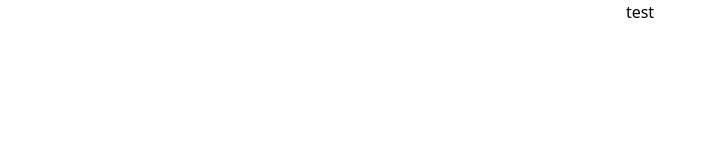
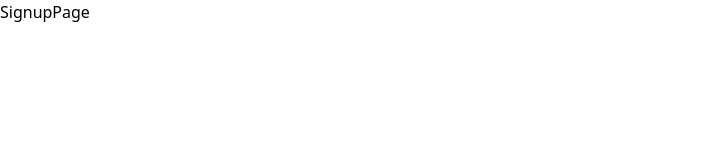
Before and after one commit to JayoonKoo/DoDoItWebFront, a React (Create React App) app: page / in a window 1280 px wide. Shown: the top 160 px of the page, without its empty margins (0-716 px from the left). Built offline with nearby package versions, Linux system fonts and the light colour scheme; the HTML template or start-up script is replaced by a standard one.

Commit message:
feat: signup page 생성

```diff
--- a/src/App.tsx
+++ b/src/App.tsx
@@ -1,8 +1,9 @@
 import React from 'react';
+import SignupPage from './pages/SignupPage';
 
 function App() {
   return (
-    <div className='text-center'>test</div>
+    <SignupPage />
   );
 }
 
--- /dev/null
+++ b/src/pages/SignupPage.tsx
@@ -0,0 +1,9 @@
+import React from 'react'
+
+const SignupPage = () => {
+  return (
+    <div>SignupPage</div>
+  )
+}
+
+export default SignupPage
```
